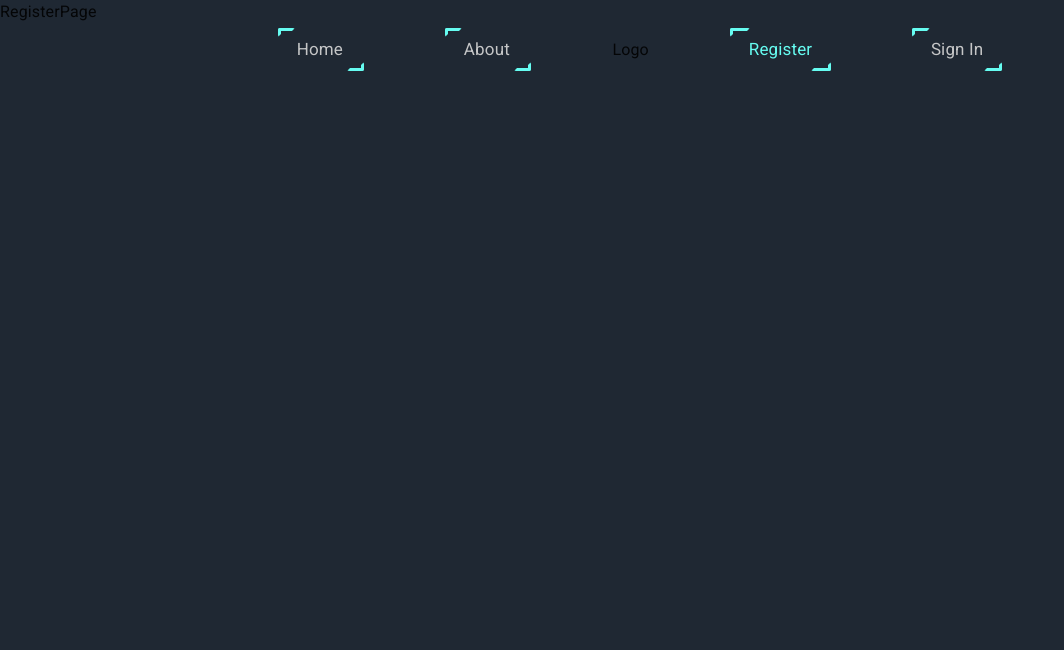
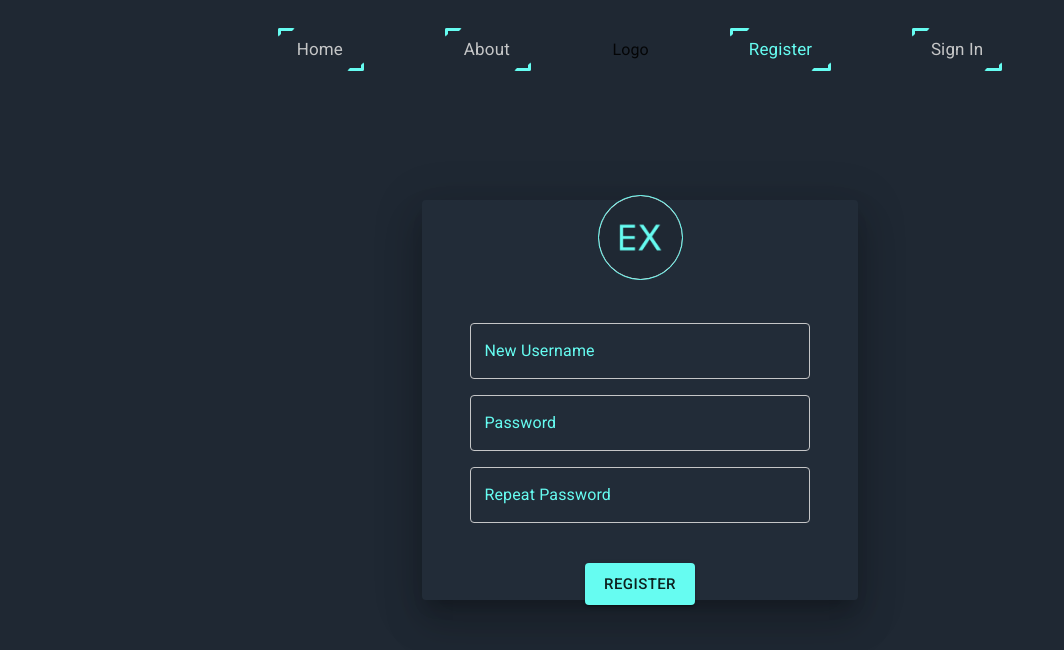
Before and after one commit to EgidijusPetrauskas/expense-tracker, a React (Create React App) app: page /register in a window 1280 px wide. Shown: the top 650 px of the page, without its empty margins (0-1064 px from the left). Built offline with nearby package versions, Linux system fonts and the light colour scheme.

Commit message:
(feat): register page style

```diff
--- a/src/pages/register-page/index.tsx
+++ b/src/pages/register-page/index.tsx
@@ -1,7 +1,43 @@
 import React from 'react';
 
+import { Box } from '@mui/material';
+import StyledTextField from '../../components/custom-form/custom-form-styles';
+import CustomForm from '../../components/custom-form';
+
 const RegisterPage: React.FC = () => (
-  <div>RegisterPage</div>
+  <Box
+    component="main"
+    sx={{
+      width: 1,
+      height: '100vh',
+      display: 'flex',
+      justifyContent: 'center',
+      alignItems: 'center',
+    }}
+  >
+    <CustomForm
+      buttonText="Register"
+    >
+      <StyledTextField
+        type="text"
+        label="New Username"
+        name="username"
+        fullWidth
+      />
+      <StyledTextField
+        type="password"
+        label="Password"
+        name="password"
+        fullWidth
+      />
+      <StyledTextField
+        type="password"
+        label="Repeat Password"
+        name="password"
+        fullWidth
+      />
+    </CustomForm>
+  </Box>
 );
 
 export default RegisterPage;
```
